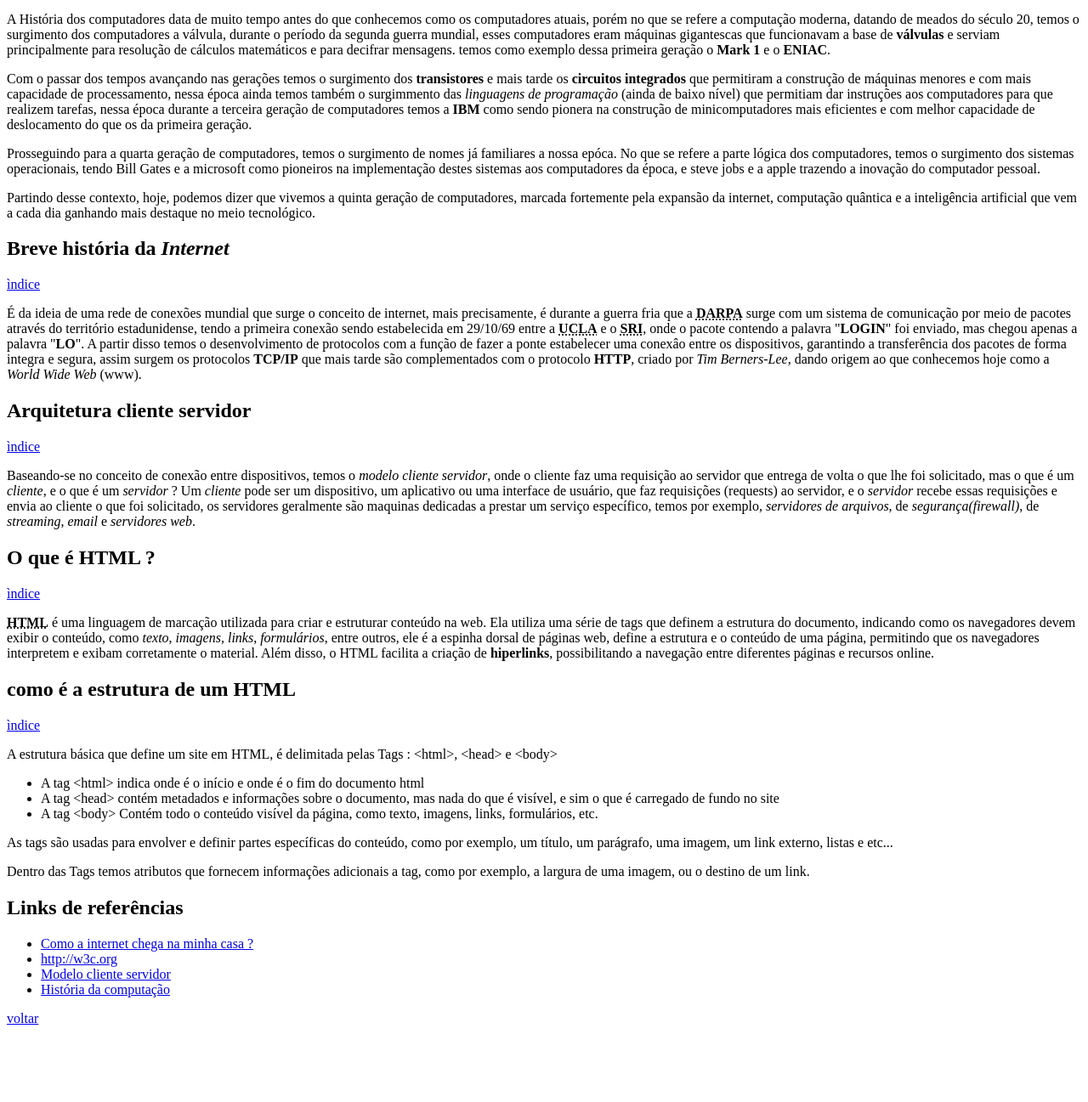
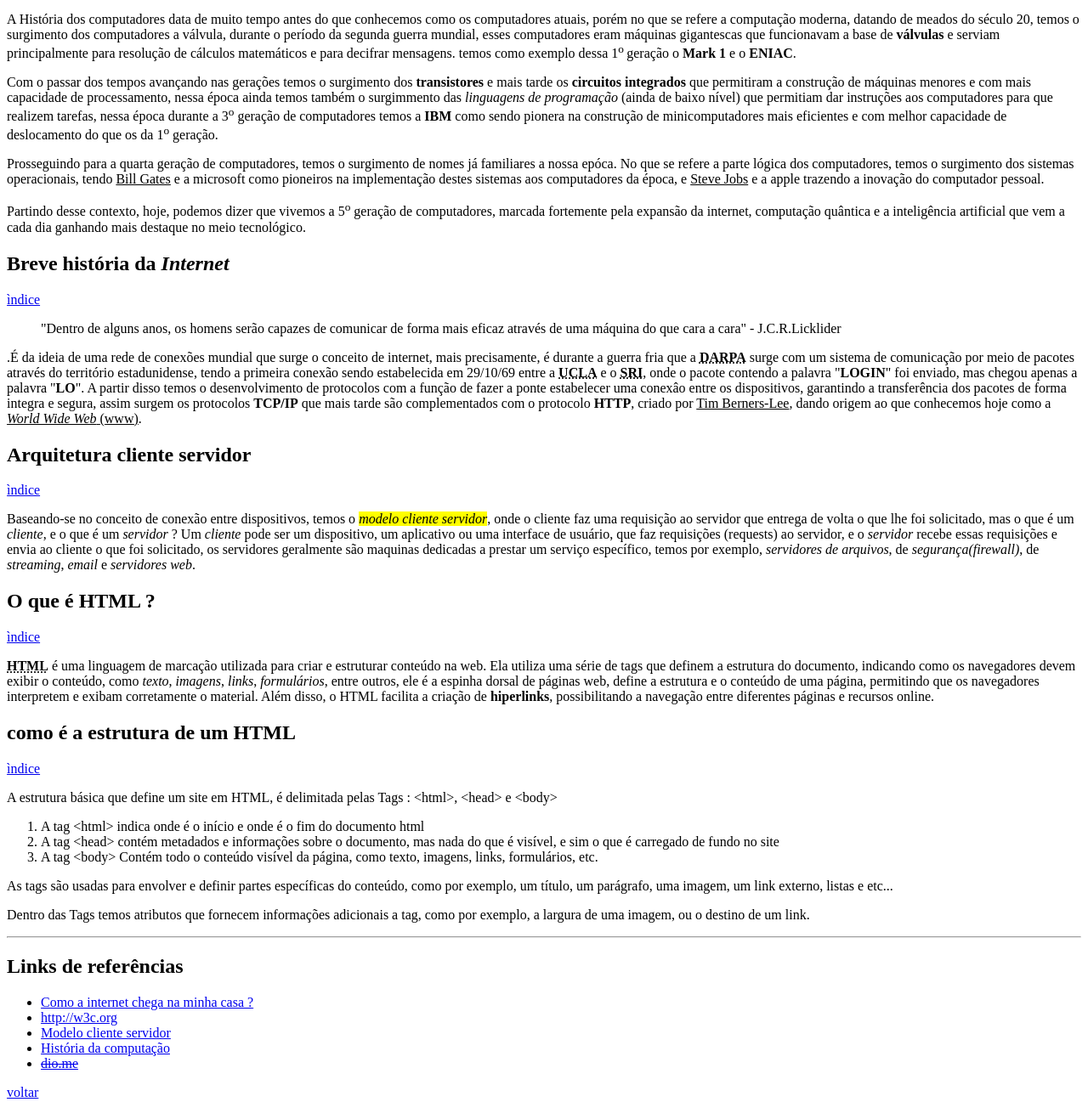
Before and after one commit to Silbernagell/Desafio_de_projeto_1, a plain HTML site: page index.html in a window 1280 px wide. Shown: the part 344-1641 px from the top of the page at 85% size. Before the commit the page ends 1568 px from the top, so only its background shows below. Drawn offline with Linux system fonts and the light colour scheme.

Commit message:
update do html adcionando as tags que estavam faltando

```diff
--- a/index.html
+++ b/index.html
@@ -22,12 +22,12 @@
 
     <h2 id="História-pc">História dos computadores</h2>
     <p><a href="#indice">ìndice</a></p>
-    <p>A História dos computadores data de muito tempo antes do que conhecemos como os computadores atuais, porém no que se refere a computação moderna, datando de meados do século 20, temos o surgimento dos computadores a válvula, durante o período da segunda guerra mundial, esses computadores eram máquinas gigantescas que funcionavam a base de <strong>válvulas</strong> e serviam principalmente para resolução de cálculos matemáticos e para decifrar mensagens. temos como exemplo dessa primeira geração o <strong>Mark 1</strong> e o <strong>ENIAC</strong>.
-    <p>Com o passar dos tempos avançando nas gerações temos o surgimento dos <strong>transistores </strong>e mais tarde os <strong>circuitos integrados</strong> que permitiram a construção de máquinas menores e com mais capacidade de processamento, nessa época ainda temos também o surgimmento das <i>linguagens de programação</i> (ainda de baixo nível) que permitiam dar instruções aos computadores para que realizem tarefas, nessa época durante a terceira geração de computadores temos a <strong>IBM</strong> como sendo pionera na construção de minicomputadores mais eficientes e com melhor capacidade de deslocamento do que os da primeira geração.
+    <p>A História dos computadores data de muito tempo antes do que conhecemos como os computadores atuais, porém no que se refere a computação moderna, datando de meados do século 20, temos o surgimento dos computadores a válvula, durante o período da segunda guerra mundial, esses computadores eram máquinas gigantescas que funcionavam a base de <strong>válvulas</strong> e serviam principalmente para resolução de cálculos matemáticos e para decifrar mensagens. temos como exemplo dessa 1<sup>o </sup> geração o <strong>Mark 1</strong> e o <strong>ENIAC</strong>.
+    <p>Com o passar dos tempos avançando nas gerações temos o surgimento dos <strong>transistores </strong>e mais tarde os <strong>circuitos integrados</strong> que permitiram a construção de máquinas menores e com mais capacidade de processamento, nessa época ainda temos também o surgimmento das <i>linguagens de programação</i> (ainda de baixo nível) que permitiam dar instruções aos computadores para que realizem tarefas, nessa época durante a 3<sup>o</sup> geração de computadores temos a <strong>IBM</strong> como sendo pionera na construção de minicomputadores mais eficientes e com melhor capacidade de deslocamento do que os da 1<sup>o</sup> geração.
     </p>
-    <p>Prosseguindo para a quarta geração de computadores, temos o surgimento de nomes já familiares a nossa epóca. No que se refere a parte lógica dos computadores, temos o surgimento dos sistemas operacionais, tendo Bill Gates e a microsoft como pioneiros na implementação destes sistemas aos computadores da época, e steve jobs e a apple trazendo a inovação do computador pessoal.
+    <p>Prosseguindo para a quarta geração de computadores, temos o surgimento de nomes já familiares a nossa epóca. No que se refere a parte lógica dos computadores, temos o surgimento dos sistemas operacionais, tendo <u>Bill Gates</u> e a microsoft como pioneiros na implementação destes sistemas aos computadores da época, e <u>Steve Jobs</u> e a apple trazendo a inovação do computador pessoal.
     </p>
-    <p>Partindo desse contexto, hoje, podemos dizer que vivemos a quinta geração de computadores, marcada fortemente pela expansão da internet, computação quântica e a inteligência artificial que vem a cada dia ganhando mais destaque no meio tecnológico.
+    <p>Partindo desse contexto, hoje, podemos dizer que vivemos a 5<sup>o</sup> geração de computadores, marcada fortemente pela expansão da internet, computação quântica e a inteligência artificial que vem a cada dia ganhando mais destaque no meio tecnológico.
     </p>
     </p>
 
@@ -35,12 +35,12 @@
     <p><a href="#indice">ìndice</a>
     </p>
 
-    <p>É da ideia de uma rede de conexões mundial que surge o conceito de internet, mais precisamente, é durante a guerra fria que a <abbr title="Departando de defesa e pesquisa dos EUA"><strong>DARPA</strong></abbr> surge com um sistema de comunicação por meio de pacotes através do território estadunidense, tendo a primeira conexão sendo estabelecida em 29/10/69 entre a <abbr title="Universidade da california"><strong>UCLA</strong></abbr> e o <abbr title="Instituto de pesquisa de stanford"><strong>SRI</strong></abbr>, onde o pacote contendo a palavra "<strong>LOGIN</strong>" foi enviado, mas chegou apenas a palavra "<strong>LO</strong>". A partir disso temos o desenvolvimento de protocolos com a função de fazer a ponte estabelecer uma conexâo entre os dispositivos, garantindo a transferência dos pacotes de forma integra e segura, assim surgem os protocolos <strong>TCP/IP</strong> que mais tarde são complementados com o protocolo <strong>HTTP</strong>, criado por <i>Tim Berners-Lee</i>, dando origem ao que conhecemos hoje como a<i> World Wide Web</i> (www).
+    <p><blockquote>"Dentro de alguns anos, os homens serão capazes de comunicar de forma mais eficaz através de uma máquina do que cara a cara" - J.C.R.Licklider</blockquote>.É da ideia de uma rede de conexões mundial que surge o conceito de internet, mais precisamente, é durante a guerra fria que a <abbr title="Departando de defesa e pesquisa dos EUA"><strong>DARPA</strong></abbr> surge com um sistema de comunicação por meio de pacotes através do território estadunidense, tendo a primeira conexão sendo estabelecida em 29/10/69 entre a <abbr title="Universidade da california"><strong>UCLA</strong></abbr> e o <abbr title="Instituto de pesquisa de stanford"><strong>SRI</strong></abbr>, onde o pacote contendo a palavra "<strong>LOGIN</strong>" foi enviado, mas chegou apenas a palavra "<strong>LO</strong>". A partir disso temos o desenvolvimento de protocolos com a função de fazer a ponte estabelecer uma conexâo entre os dispositivos, garantindo a transferência dos pacotes de forma integra e segura, assim surgem os protocolos <strong>TCP/IP</strong> que mais tarde são complementados com o protocolo <strong>HTTP</strong>, criado por <u>Tim Berners-Lee</u>, dando origem ao que conhecemos hoje como a<u><i> World Wide Web</i> (www)</u>.
     </p>
 
     <h2 id="client-server">Arquitetura cliente servidor</h2>
     <p><a href="#indice">ìndice</a></p>
-    <p>Baseando-se no conceito de conexão entre dispositivos, temos o <i>modelo cliente servidor</i>, onde o cliente faz uma requisição ao servidor que entrega de volta o que lhe foi solicitado, mas o que é um <i>cliente</i>, e o que é um <i>servidor</i> ? Um <i>cliente</i> pode ser um dispositivo, um aplicativo ou uma interface de usuário, que faz requisições (requests) ao servidor, e o <i>servidor</i> recebe essas requisições e envia ao cliente o que foi solicitado, os servidores geralmente são maquinas dedicadas a prestar um serviço específico, temos por exemplo,<i> servidores de arquivos</i>, de <i>segurança(firewall)</i>, de <i>streaming</i>, <i>email</i> e <i>servidores web</i>.
+    <p>Baseando-se no conceito de conexão entre dispositivos, temos o <mark><i>modelo cliente servidor</i></mark>, onde o cliente faz uma requisição ao servidor que entrega de volta o que lhe foi solicitado, mas o que é um <i>cliente</i>, e o que é um <i>servidor</i> ? Um <i>cliente</i> pode ser um dispositivo, um aplicativo ou uma interface de usuário, que faz requisições (requests) ao servidor, e o <i>servidor</i> recebe essas requisições e envia ao cliente o que foi solicitado, os servidores geralmente são maquinas dedicadas a prestar um serviço específico, temos por exemplo,<i> servidores de arquivos</i>, de <i>segurança(firewall)</i>, de <i>streaming</i>, <i>email</i> e <i>servidores web</i>.
     </p>
 
     <h2 id="html">O que é HTML ?</h2>
@@ -50,20 +50,22 @@
     <h2 id="estrutura-html">como é a estrutura de um HTML</h2>
     <p><a href="#indice">ìndice</a></p>
     <p>A estrutura básica que define um site em HTML, é delimitada pelas Tags : &lt;html&gt;, &lt;head&gt; e &lt;body&gt; </p>
-    <ul>
+    <ol>
         <li>A tag &lt;html&gt; indica onde é o início e onde é o fim do documento html</li>
         <li>A tag &lt;head&gt; contém metadados e informações sobre o documento, mas nada do que é visível, e sim o que é carregado de fundo no site</li>
         <li>A tag &lt;body&gt; Contém todo o conteúdo visível da página, como texto, imagens, links, formulários, etc.</li>
-    </ul>
+    </ol>
     <p>As tags são usadas para envolver e definir partes específicas do conteúdo, como por exemplo, um título, um parágrafo, uma imagem, um link externo, listas e etc...</p>
     <p>Dentro das Tags temos atributos que fornecem informações adicionais a tag, como por exemplo, a largura de uma imagem, ou o destino de um link.
     </p>
+    <hr>
     <h2 id="referencia">Links de referências</h2>
     <ul>
         <li><a href="https://youtu.be/F74GKCLXUWM?si=mYSuCsg1ScrS4rXb" target="_blank">Como a internet chega na minha casa ?</a></li>
         <li><a href="http://w3c.org" target="_blank">http://w3c.org</a></li>
         <li><a href="https://pt.wikipedia.org/wiki/Modelo_cliente–servidor" target="_blank"> Modelo cliente servidor</a></li>
         <li><a href="https://pt.wikipedia.org/wiki/História_da_computação" target="_blank">História da computação</a></li>
+        <li><a href="dio.me" target="_blank"><del>dio.me</del></a></li>
     </ul>
     <p><a href="#indice">voltar</a></p>
 
```
